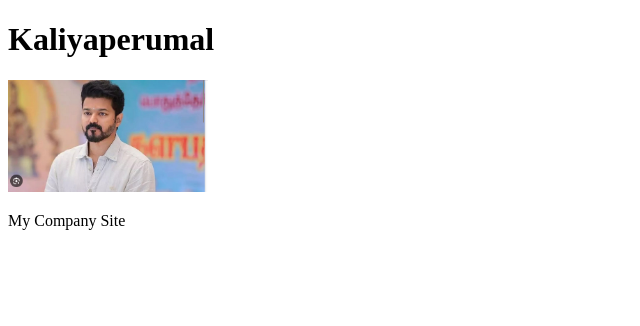
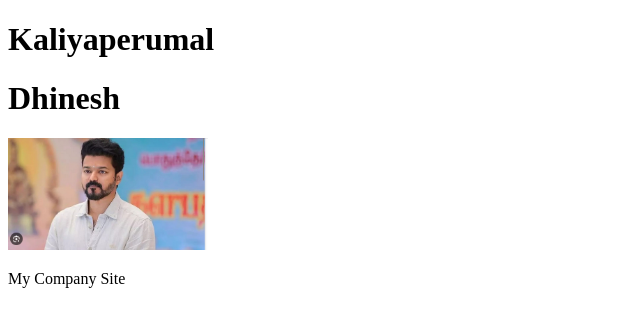
Before and after one commit to dhineshsingh/HTML-Tutorial, a plain HTML site: page new.html in a window 1280 px wide. Shown: the whole page, without its empty margins (0-640 px from the left). Drawn offline with Linux system fonts and the light colour scheme.

Commit message:
added new name

```diff
--- a/new.html
+++ b/new.html
@@ -7,6 +7,7 @@
 </head>
 <body>
 <h1>Kaliyaperumal</h1>
+<h1>Dhinesh</h1>
 <img width="200px" src="vijayimage.png" alt="">
 <p>My Company Site</p>
 
```
